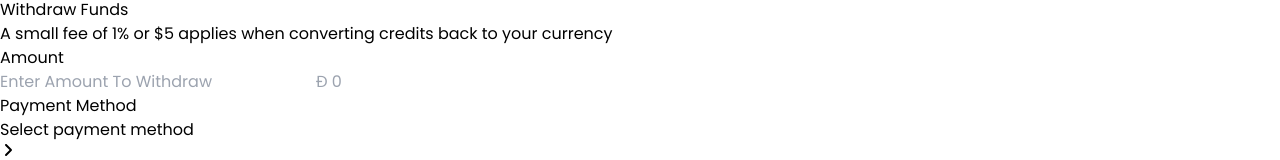
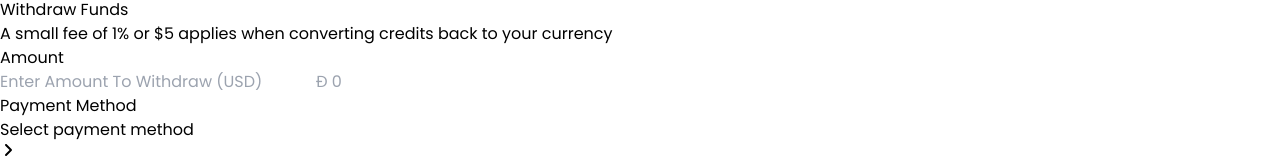
Before and after one commit to talha2224/Dong, a React (Vite) app: page /withdraw in a window 1280 px wide. Shown: the part 1350-1510 px from the top of the page. Built offline with nearby package versions, Linux system fonts and the light colour scheme.

Commit message:
Enter Amount To Withdraw (USD)

```diff
--- a/src/pages/WithdrawPage.jsx
+++ b/src/pages/WithdrawPage.jsx
@@ -43,7 +43,7 @@ const WithdrawPage = () => {
                     <p className='text-xl mt-7'>Withdraw Funds</p>
                     <p className='text-[#FF8A65]'>A small fee of 1% or $5 applies when converting credits back to your currency</p>
                     <p className='text-[#000] mt-4 text-sm'>Amount</p>
-                    <input type="number" name="" id="" placeholder='Enter Amount To Withdraw' className='h-[2.5rem] rounded-md px-3 mt-1 outline-none bg-white w-[100%]' />
+                    <input type="number" name="" id="" placeholder='Enter Amount To Withdraw (USD)' className='h-[2.5rem] rounded-md px-3 mt-1 outline-none bg-white w-[100%]' />
                     <input type="number" name="" id="" placeholder='Đ 0' className='h-[2.5rem] rounded-md px-3 mt-5 outline-none bg-white w-[100%]' />
 
                     <p className='mt-8 text-sm'>Payment Method</p>
```
